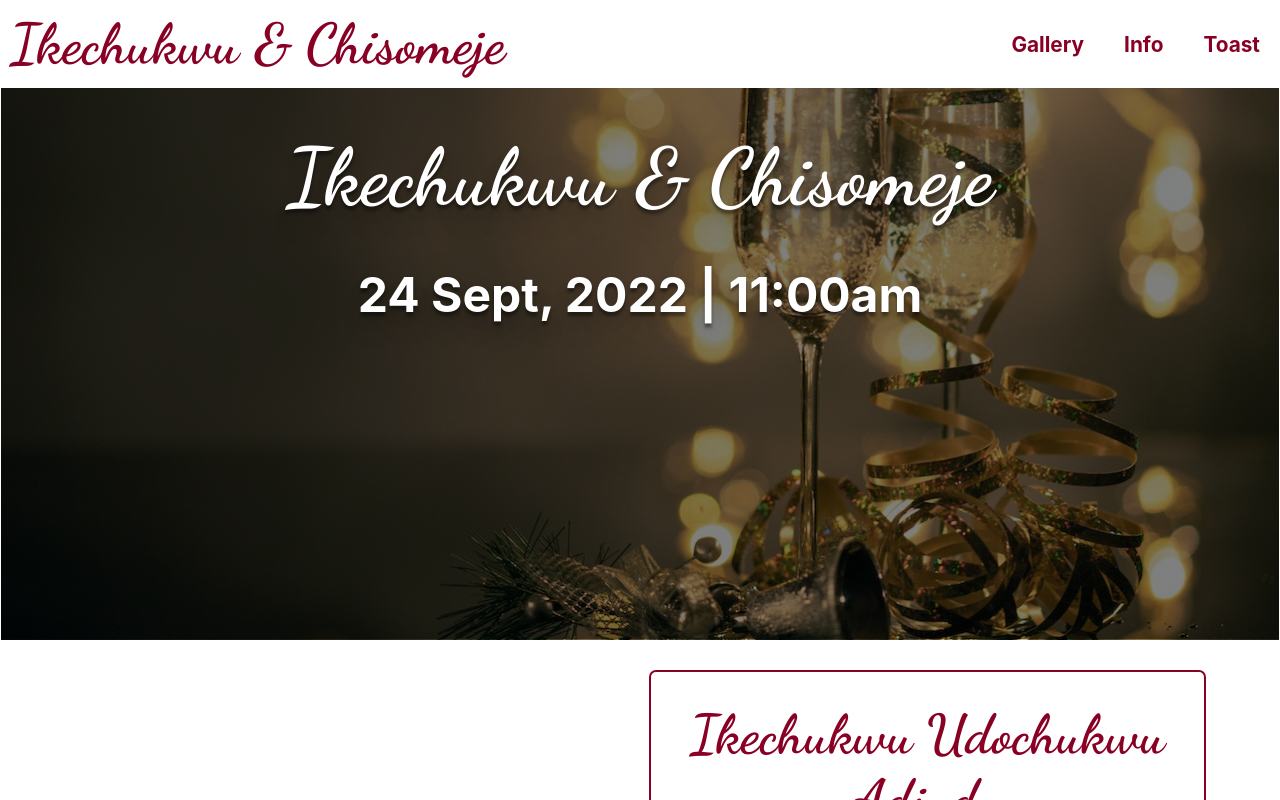
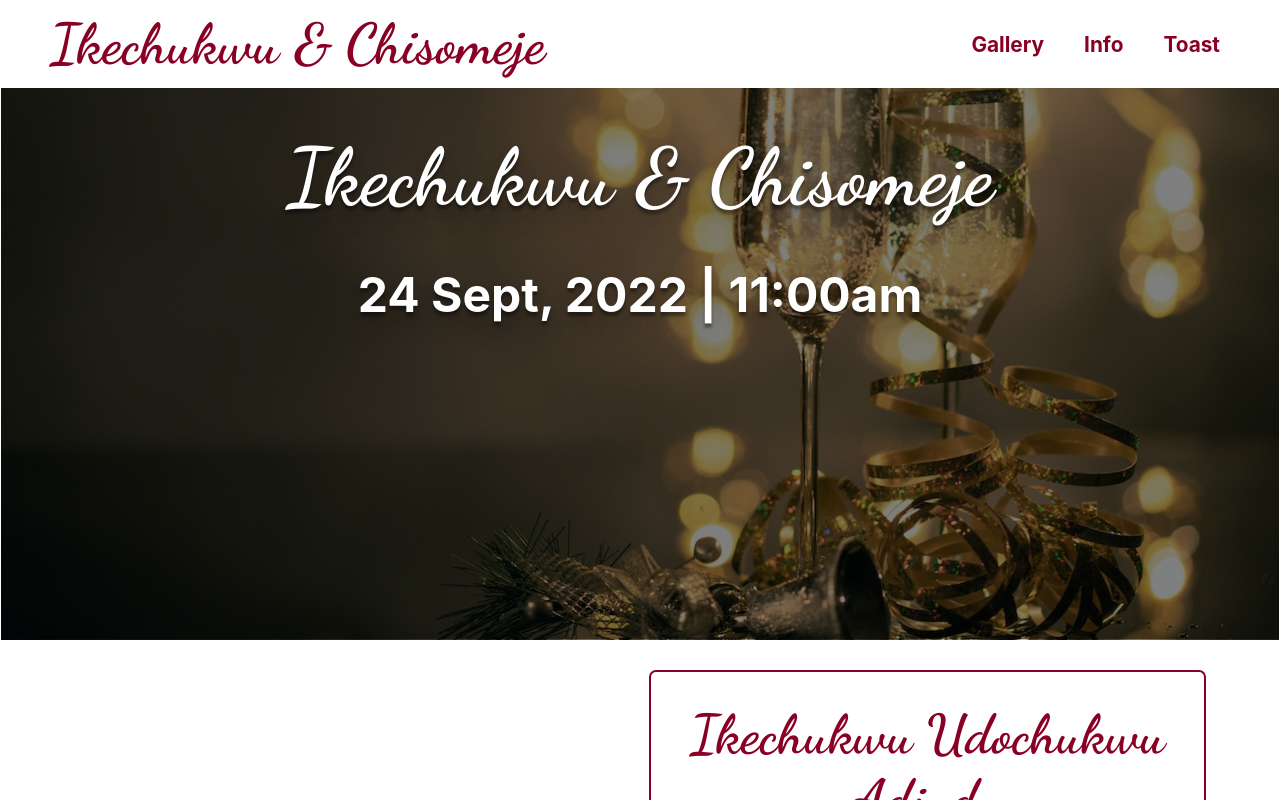
Before and after one commit to damso9/wedding, a React (Create React App) app: page / in a window 1280 px wide. Shown: the top 800 px of the page. Built offline with nearby package versions, Linux system fonts and the light colour scheme.

Commit message:
fixed the spacing

```diff
--- a/src/components/Info.js
+++ b/src/components/Info.js
@@ -14,7 +14,7 @@ export const Info = () => {
               <GiPartyPopper className="event-icon" />
               <h3>Our Wedding day</h3>
               <p>24th Sept 2022</p>
-              <p>Too Forever! 💒</p>
+              <p>Together Forever! 💒</p>
             </div>
           </figure>
           <figure>
--- a/src/components/Navbar.css
+++ b/src/components/Navbar.css
@@ -28,7 +28,7 @@
 
 .Navbar main .bar {
   font-size: 2rem;
-  color: var(--vanilla-ice);
+  color: var(--paprika);
   margin-right: 20px;
 }
 
@@ -61,6 +61,9 @@
 }
 
 @media only screen and (min-width: 768px) {
+  .Navbar {
+    padding: 0 40px;
+  }
   .Navbar main .logo {
     font-size: 3.5rem;
   }
--- a/src/components/Navbar.scss
+++ b/src/components/Navbar.scss
@@ -23,7 +23,7 @@
     .bar {
       font-size: 2rem;
       // border: 2px solid red;
-      color: var(--vanilla-ice);
+      color: var(--paprika);
       margin-right: 20px;
     }
   }
@@ -59,6 +59,8 @@
 
 @media only screen and (min-width: 768px) {
   .Navbar {
+  padding: 0 40px;
+
     main {
       .logo {
         font-size: 3.5rem;
```
Also changed, not shown: 1 other file (tests, documents, lock files or other folders).
